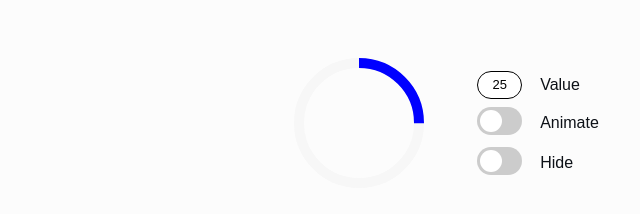
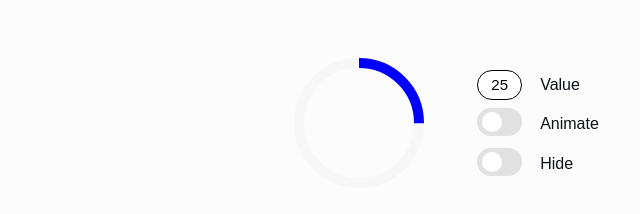
Before and after one commit to V1lliarddd/ozon-new, a plain HTML site: page index.html in a window 1280 px wide. Shown: the part 306-520 px from the top of the page, 196-836 px from the left. Drawn offline with Linux system fonts and the light colour scheme.

Commit message:
fix/ style changes + update readme with lighthouse

```diff
--- a/index.html
+++ b/index.html
@@ -10,7 +10,7 @@
       rel="stylesheet"
       href="src/components/switch-input/switch-input.css"
     />
-    <title>Document</title>
+    <title>OZON</title>
   </head>
   <body>
     <header class="header">
@@ -18,6 +18,7 @@
     </header>
     <main class="progress-layout">
       <div
+        aria-label="progress"
         class="progress-container"
         id="progress-container"
         role="progressbar"
--- a/src/components/input/input.css
+++ b/src/components/input/input.css
@@ -2,21 +2,12 @@
   border: 1px solid #000;
   border-radius: 16px;
   width: 45px;
-  height: 28px;
+  height: 30px;
   cursor: pointer;
   text-align: center;
-  -moz-appearance: textfield;
-  appearance: textfield;
-  font-size: 13px;
-}
-
-.input::-webkit-inner-spin-button,
-.input::-webkit-outer-spin-button {
-  -webkit-appearance: none;
-  margin: 0;
+  font-size: 15px;
 }
 
 .input::placeholder {
-  font-size: 11px;
-  text-align: center;
+  font-size: 12px;
 }
--- a/src/components/switch-input/switch-input.css
+++ b/src/components/switch-input/switch-input.css
@@ -2,30 +2,28 @@
   position: relative;
   width: 45px;
   height: 28px;
-  background-color: #ccc;
+  background-color: #e2e1e1;
   border-radius: 16px;
   cursor: pointer;
   transition: background-color 0.3s;
-  -webkit-appearance: none;
-  appearance: none;
 }
 
 .checkbox::before {
   content: '';
   position: absolute;
-  top: 3px;
-  left: 3px;
-  width: 22px;
-  height: 22px;
+  transition: transform 0.5s;
   background-color: #fff;
+  top: 4px;
+  left: 5px;
+  width: 20px;
+  height: 20px;
   border-radius: 50%;
-  transition: transform 0.3s;
+}
+
+.checkbox:checked::before {
+  transform: translateX(15px);
 }
 
 .checkbox:checked {
   background-color: #005bfd;
 }
-
-.checkbox:checked::before {
-  transform: translateX(17px);
-}
--- a/style.css
+++ b/style.css
@@ -30,6 +30,22 @@ body {
   font-family: var(--font-family);
   background-color: var(--color-bg);
   color: var(--color-text);
+}
+
+.input::-webkit-inner-spin-button,
+.input::-webkit-outer-spin-button {
+  -webkit-appearance: none;
+  margin: 0;
+}
+
+input[type='number'] {
+  -moz-appearance: textfield;
+  appearance: textfield;
+}
+
+input[type='checkbox'] {
+  -webkit-appearance: none;
+  appearance: none;
 }
 
 .header {
```
Also changed, not shown: 1 other file.
